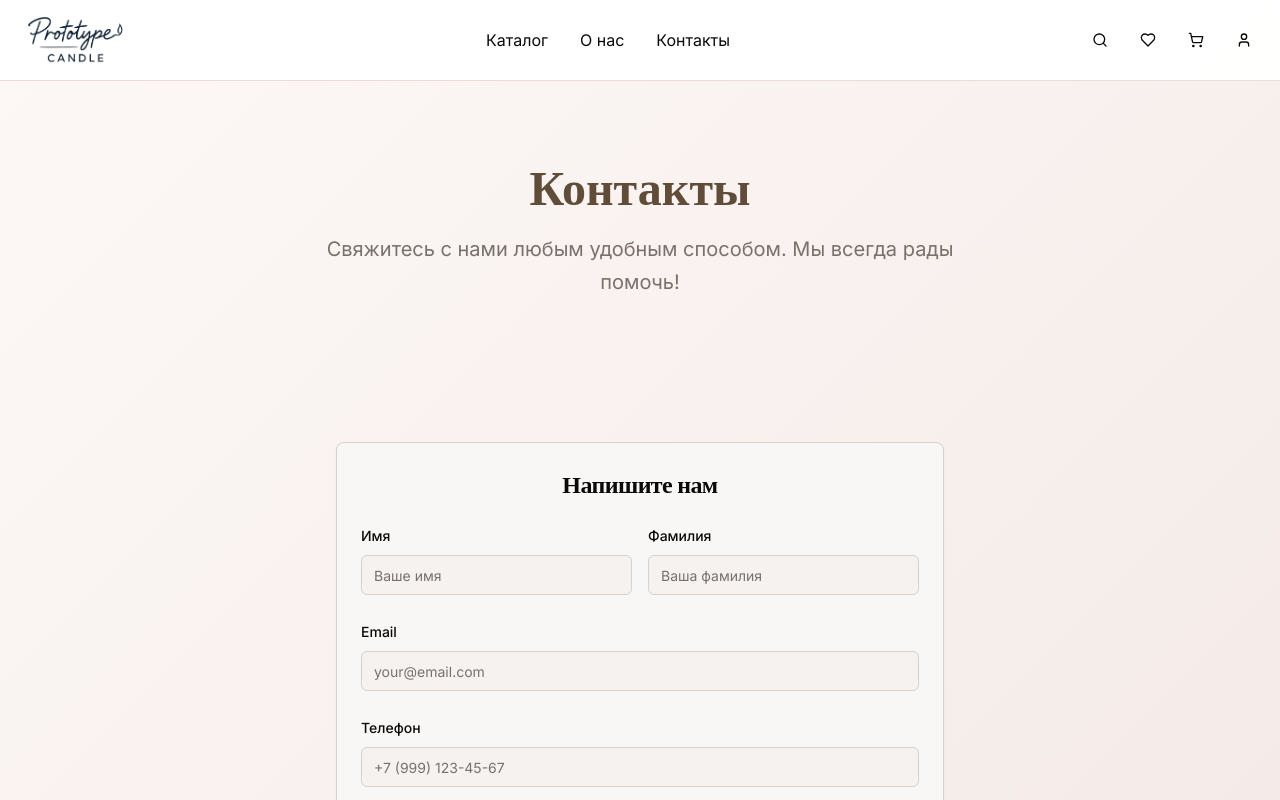
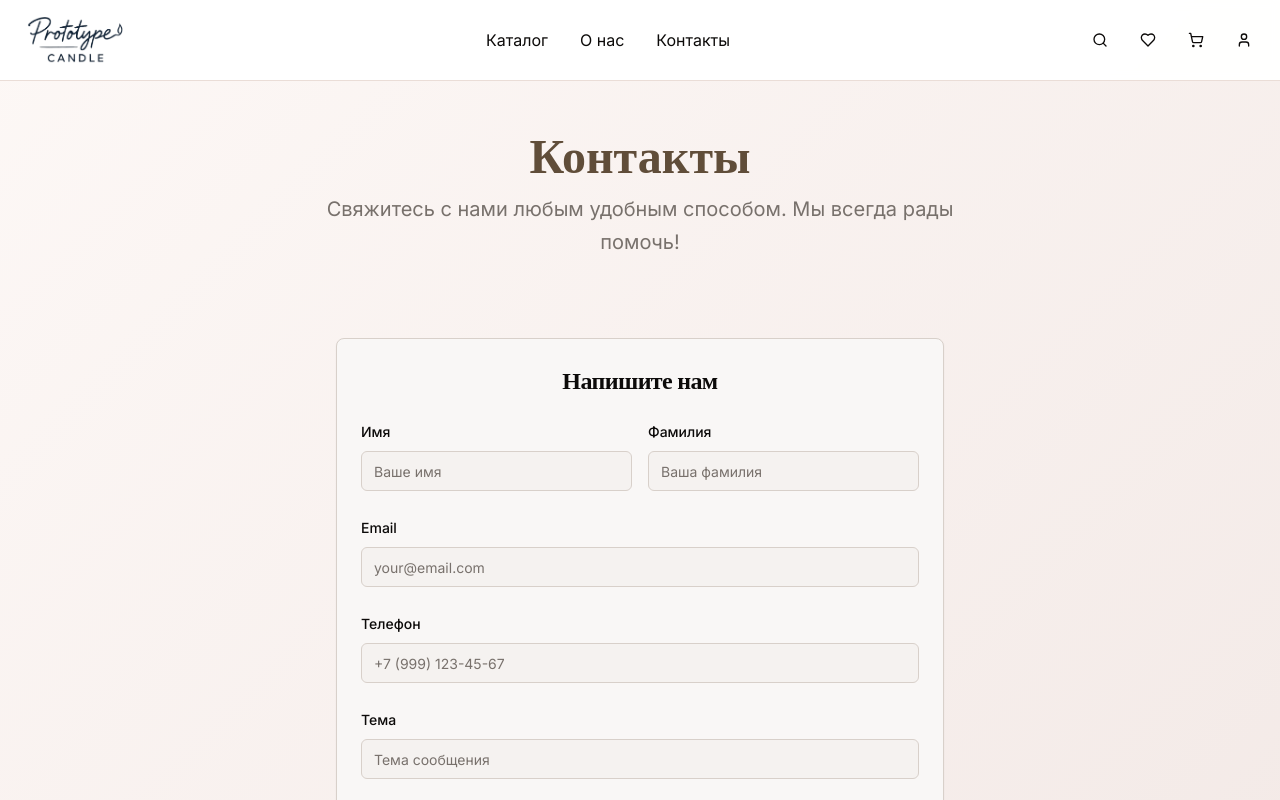
Before and after one commit to itbashar644/glow-whispers-market, a React (Vite) app: page /contact in a window 1280 px wide. Shown: the top 800 px of the page. Built offline with nearby package versions, Linux system fonts and the light colour scheme.

Commit message:
Fix contact page spacing
Reduced the top and bottom margins in the contact page to make it more compact.

```diff
--- a/src/pages/Contact.tsx
+++ b/src/pages/Contact.tsx
@@ -1,3 +1,4 @@
+
 import { Header } from "@/components/Header";
 import { Footer } from "@/components/Footer";
 import { Button } from "@/components/ui/button";
@@ -12,9 +13,9 @@ const Contact = () => {
       <Header cartItemsCount={0} />
 
       {/* Hero Section */}
-      <section className="py-20 px-4">
+      <section className="py-12 px-4">
         <div className="container mx-auto text-center">
-          <h1 className="text-5xl font-playfair font-bold text-primary mb-6">
+          <h1 className="text-5xl font-playfair font-bold text-primary mb-4">
             Контакты
           </h1>
           <p className="text-xl text-muted-foreground max-w-2xl mx-auto leading-relaxed">
@@ -24,7 +25,7 @@ const Contact = () => {
       </section>
 
       {/* Contact Form Section */}
-      <section className="py-16 px-4">
+      <section className="py-8 px-4">
         <div className="container mx-auto max-w-2xl">
           <Card>
             <CardHeader>
```
